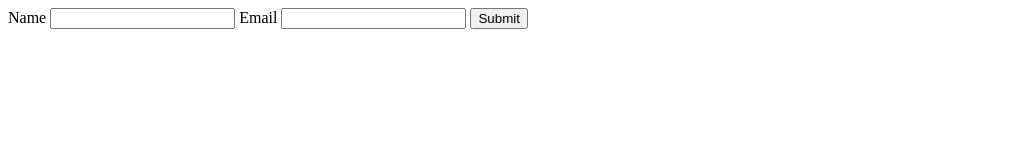
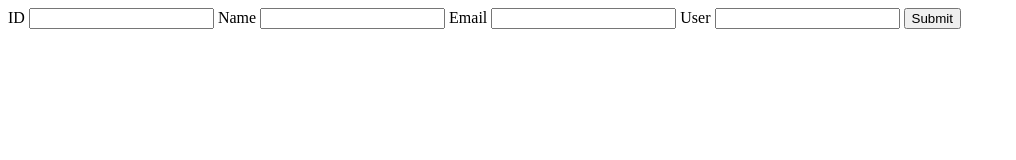
Before and after one commit to kmiyachi/simple-api, a website: page index.html in a window 1280 px wide. Shown: the whole page, without its empty margins (0-1016 px from the left). Drawn offline with Linux system fonts and the light colour scheme.

Commit message:
fixed index.html

```diff
--- a/index.html
+++ b/index.html
@@ -10,10 +10,14 @@
 
 <body>
     <form action="http://localhost:3002/users" method="post">
+        <label for="id">ID</label>
+        <input type="id" name="id">
         <label for="name">Name</label>
         <input type="text" name="name">
         <label for="email">Email</label>
         <input type="email" name="email">
+        <label for="userType">User</label>
+        <input type="userType" name="userType">
         <input type="submit">
     </form>
 </body>
```
